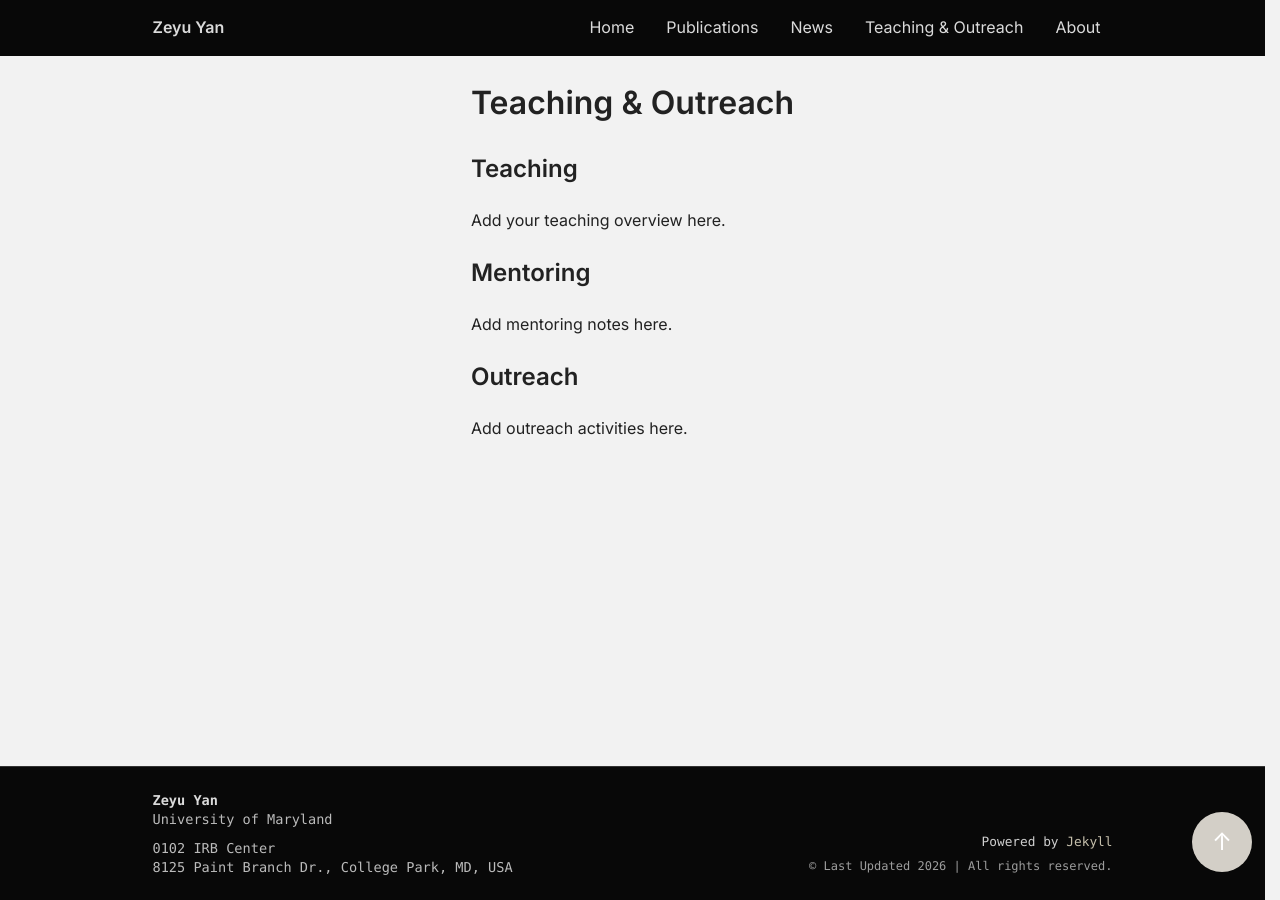
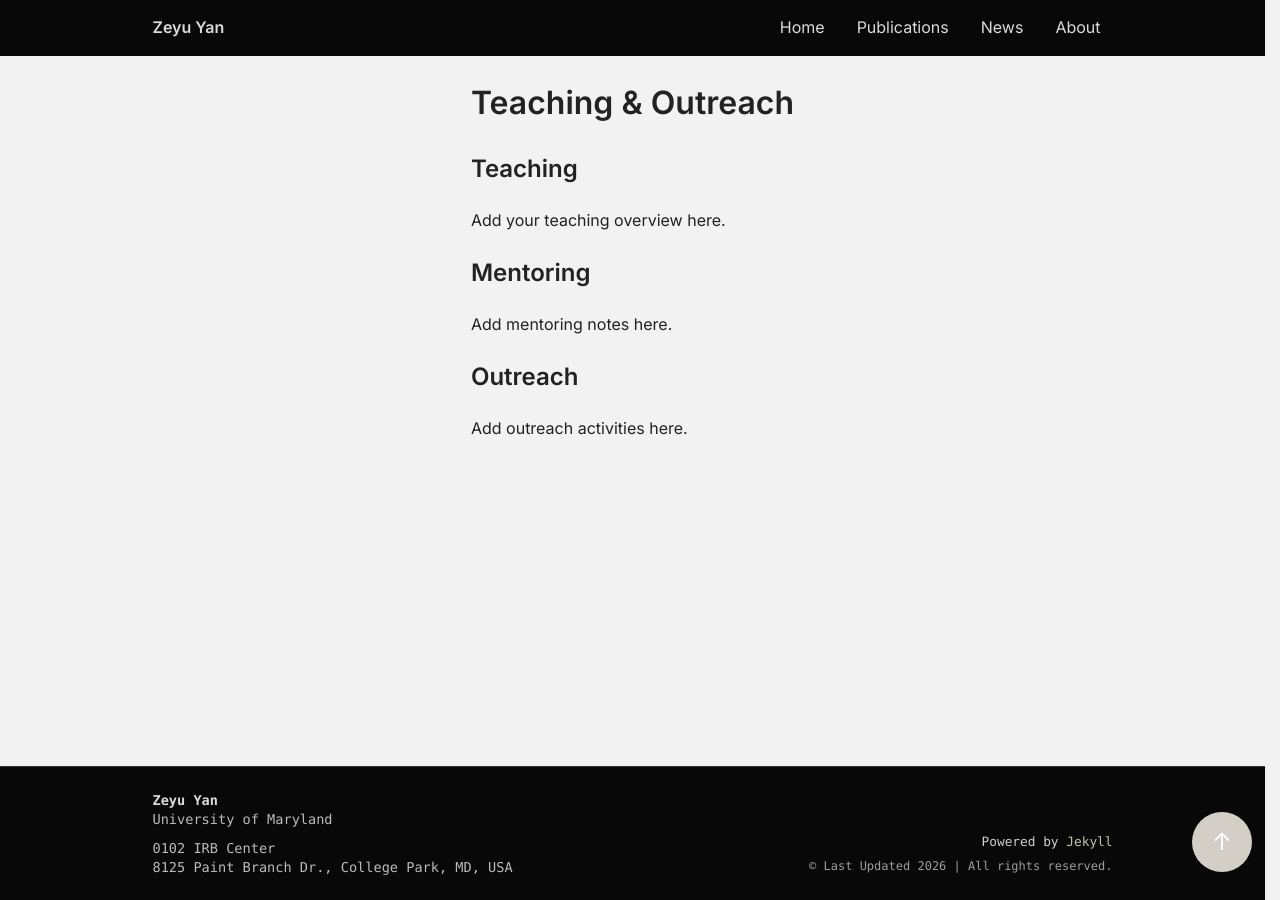
Before and after one commit to zyyan20h/zeyuyan.com, a Jekyll site: the page built from _pages/teaching.md, in a window 1280 px wide. Built offline with Jekyll 4.4.1, drawn with Linux system fonts in a browser that asks for light colours.

Commit message:
format and nav bar

```diff
--- a/_includes/header.html
+++ b/_includes/header.html
@@ -7,7 +7,7 @@
       <a href="{{ '/' | relative_url }}" class="nav-link">Home</a>
       <a href="{{ '/#publications' | relative_url }}" class="nav-link">Publications</a>
       <a href="{{ '/news/' | relative_url }}" class="nav-link">News</a>
-      <a href="{{ '/404.html' | relative_url }}" class="nav-link">Teaching & Outreach</a>
+      <!-- <a href="{{ '/404.html' | relative_url }}" class="nav-link">Teaching & Outreach</a> -->
       <a href="{{ '/about/' | relative_url }}" class="nav-link">About</a>
     </nav>
   </div>
--- a/_includes/pub-item.html
+++ b/_includes/pub-item.html
@@ -27,7 +27,7 @@
 
         <!-- Authors -->
         <div class="pub-authors">
-            {{ pub.authors }}
+            {{ pub.authors | replace: "Zeyu Yan", "<span class='home-author-bold'>Zeyu Yan</span>" | raw }}
         </div>
 
         <!-- Buttons -->
@@ -52,7 +52,7 @@
             {% endif %}
 
             {% if has_code %}
-            <a class="pub-btn" href="{{ pub.code }}" target="_blank">Link</a>
+            <a class="pub-btn" href="{{ pub.code }}" target="_blank">Open Source</a>
             {% endif %}
 
         </div>
--- a/assets/css/home.css
+++ b/assets/css/home.css
@@ -226,6 +226,11 @@
   /* background-color: #d3cfc7; */
   color: #222;
   text-decoration: none;
+}
+
+.home-author-bold {
+  font-weight: 600;
+  color: #000;
 }
 
 /* .home-text p {
```
